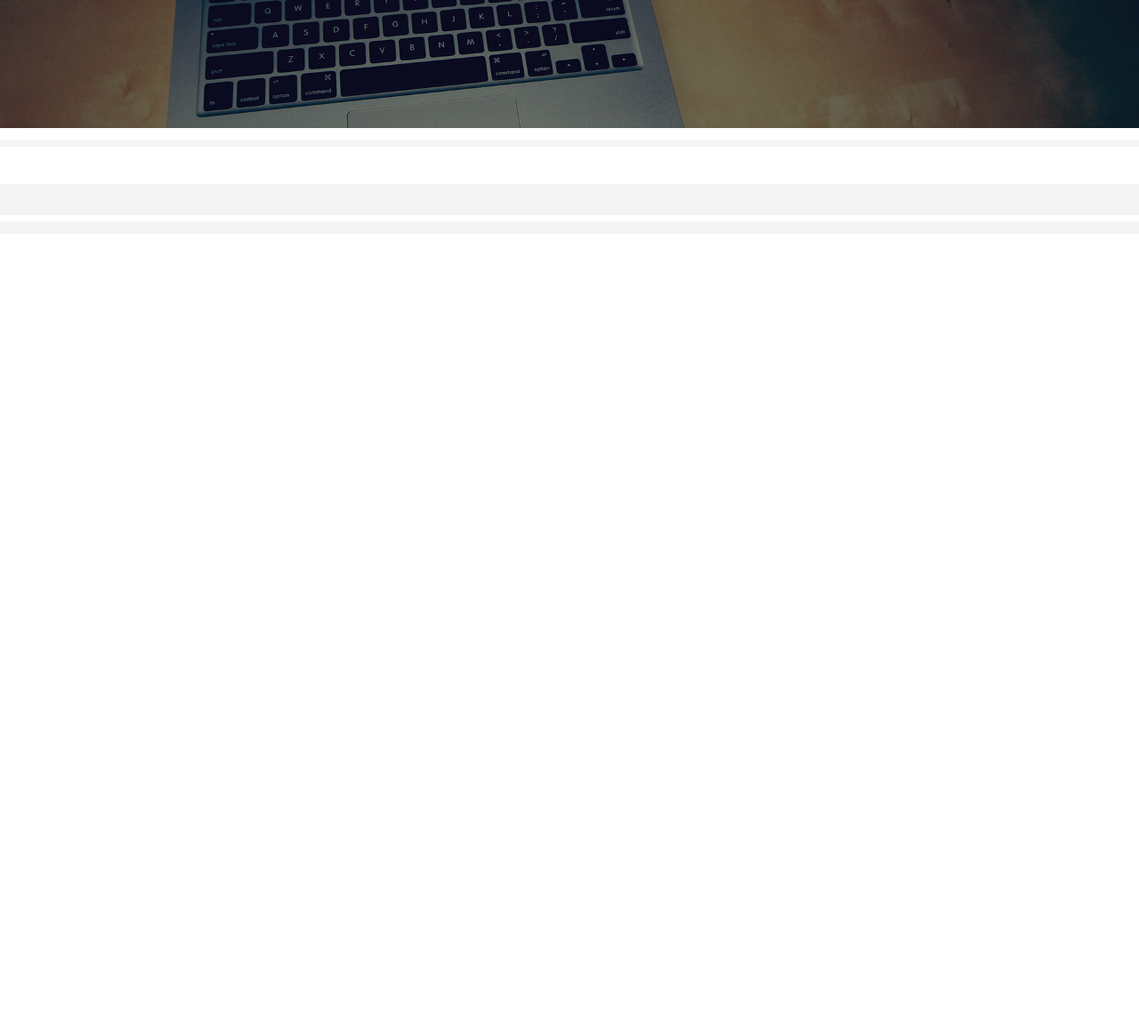
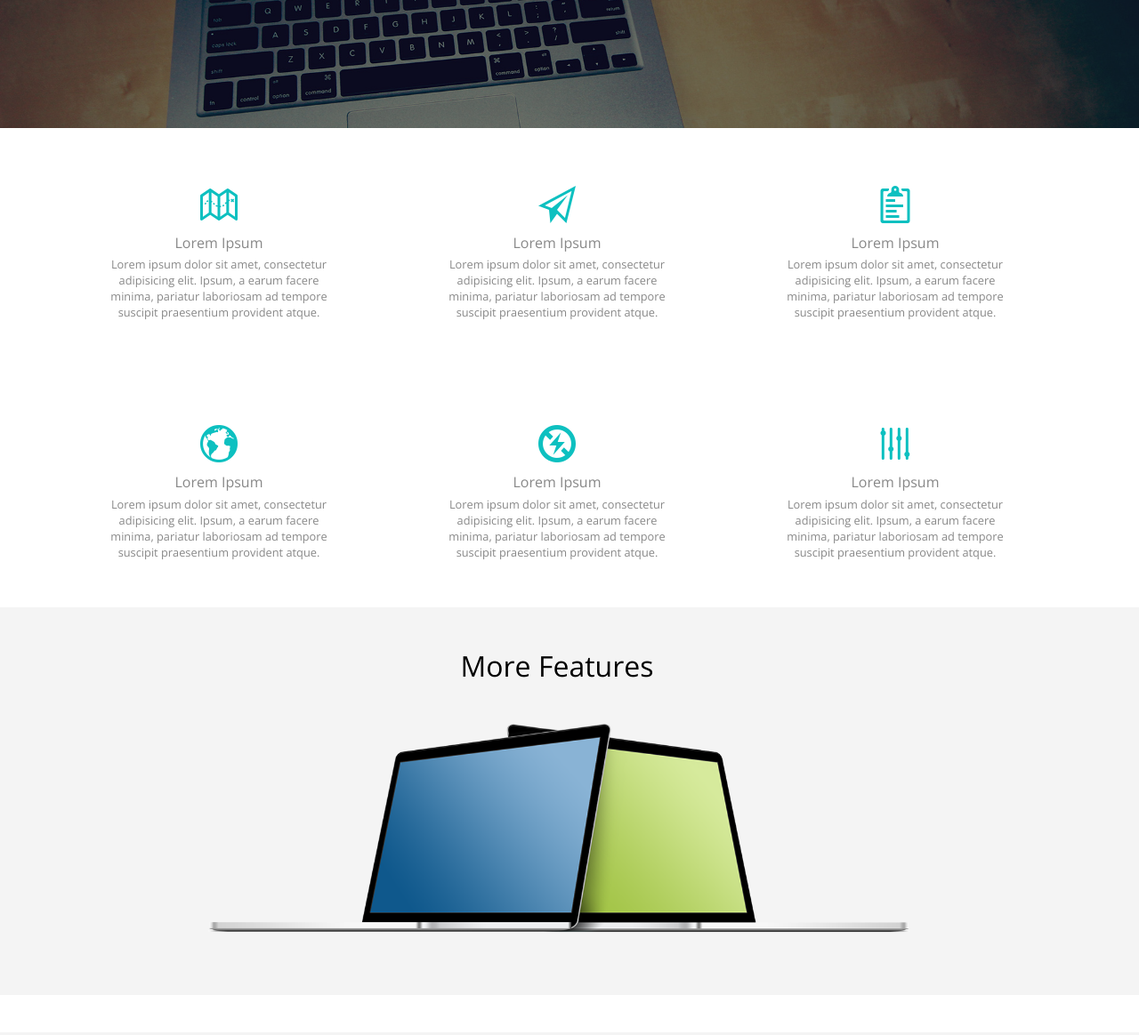
Before and after one commit to aguzro/prime-themes, a plain HTML site: page index.html in a window 1280 px wide. Shown: the part 500-1664 px from the top of the page at 89% size. Before the commit the page ends 800 px from the top, so only its background shows below. Drawn offline with nearby package versions, Linux system fonts and the light colour scheme; files whose address does not match are found by name.

Commit message:
HTML y CSS listo hasta seccion MORE FEATURES

```diff
--- a/css/main.css
+++ b/css/main.css
@@ -49,3 +49,38 @@ header a:hover {
 .bgBlancoTrans {
 	background: rgba(255, 255, 255, 0.1);
 }
+.botonHead a {
+	text-decoration: none;
+}
+.botonHead a:hover {
+ 	color: #0dc0c0;
+}
+
+/* Seccion de iconos 6x2 */
+.seccionIconos i {
+	font-size: 3em;
+}
+.seccionIconos h4 {
+	font-weight: 500;
+	padding-bottom: 2%;
+}
+.seccionIconos p {
+	font-size: 0.8em;
+}
+.contIconos {
+	padding: 15%;
+}
+ /* MORE FEATURES */
+.moreFeatures {
+	width: 70%;
+	margin: 0 auto;
+	padding-bottom: 2%;
+}
+.moreFeatures p {
+	font-size: 2em;
+	padding-top: 5%;
+}
+.moreFeatures img {
+	width: 100%;
+
+}
--- a/index.html
+++ b/index.html
@@ -41,8 +41,8 @@
 					<p class="frase">Launch Your <strong>Business</strong> with <strong> Primes</strong></p>
 					<p class="descripcionHeader">Lorem ipsum dolor sit amet, consectetur adipisicing elit. Consequatur porro reiciendis est nobis adipisicing elit.!</p>
 					<div class="contBoton">
-						<div class="botonHead text-gray bgGray f-600">Our Portfolio</div>
-						<div class="botonHead bgBlancoTrans f-600 text-white">Learn More</div>
+						<div class="botonHead bgGray f-600"><a class="text-gray" href="#">Our Portfolio</a></div>
+						<div class="botonHead bgBlancoTrans f-600"><a class="text-white" href="#">Learn More</a></div>
 					</div>
 				</div>
 			</div>
@@ -52,16 +52,52 @@
 </header>
 
 <section><!--BLANCO-->
-	<div class="container">
+	<div class="container text-gray seccionIconos">
 		<div class="row">
-			<div class="col-4"></div>
-			<div class="col-4"></div>
-			<div class="col-4"></div>
+			<div class="col-4">
+				<div class="contIconos">
+					<i class="ion-map active"></i>
+					<h4>Lorem Ipsum</h4>
+					<p>Lorem ipsum dolor sit amet, consectetur adipisicing elit. Ipsum, a earum facere minima, pariatur laboriosam ad tempore suscipit praesentium provident atque.</p>
+				</div>
+			</div>
+			<div class="col-4">
+				<div class="contIconos">
+					<i class="ion-paper-airplane active"></i>
+					<h4>Lorem Ipsum</h4>
+					<p>Lorem ipsum dolor sit amet, consectetur adipisicing elit. Ipsum, a earum facere minima, pariatur laboriosam ad tempore suscipit praesentium provident atque.</p>
+				</div>
+			</div>
+			<div class="col-4">
+				<div class="contIconos">
+					<i class="ion-clipboard active"></i>
+					<h4>Lorem Ipsum</h4>
+					<p>Lorem ipsum dolor sit amet, consectetur adipisicing elit. Ipsum, a earum facere minima, pariatur laboriosam ad tempore suscipit praesentium provident atque.</p>
+				</div>
+			</div>
 		</div>
 		<div class="row">
-			<div class="col-4"></div>
-			<div class="col-4"></div>
-			<div class="col-4"></div>
+			<div class="col-4">
+				<div class="contIconos">
+					<i class="ion-earth active"></i>
+					<h4>Lorem Ipsum</h4>
+					<p>Lorem ipsum dolor sit amet, consectetur adipisicing elit. Ipsum, a earum facere minima, pariatur laboriosam ad tempore suscipit praesentium provident atque.</p>
+				</div>
+			</div>
+			<div class="col-4">
+				<div class="contIconos">
+					<i class="ion-flash-off active"></i>
+					<h4>Lorem Ipsum</h4>
+					<p>Lorem ipsum dolor sit amet, consectetur adipisicing elit. Ipsum, a earum facere minima, pariatur laboriosam ad tempore suscipit praesentium provident atque.</p>
+				</div class="contIconos">
+			</div>
+			<div class="col-4">
+				<div class="contIconos">
+					<i class="ion-levels active"></i>
+					<h4>Lorem Ipsum</h4>
+					<p>Lorem ipsum dolor sit amet, consectetur adipisicing elit. Ipsum, a earum facere minima, pariatur laboriosam ad tempore suscipit praesentium provident atque.</p>
+				</div>
+			</div>
 		</div>
 	</div>
 </section>
@@ -69,7 +105,10 @@
 <section class="bg-gray">
 	<div class="row">
 		<div class="col-12">
-
+			<div class="moreFeatures">
+				<p>More Features</p>
+				<img src="img/laptop-features.png">
+			</div>
 		</div>
 	</div>
 </section>
```
